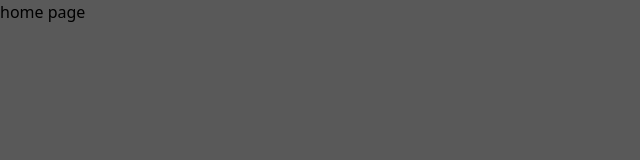
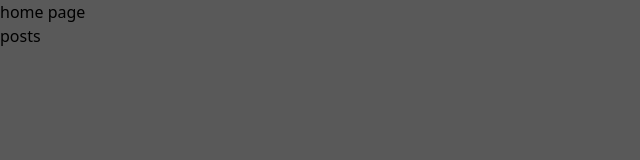
Before and after one commit to zoodfekr/learning-nextjs-pageRouter, a Next.js app: page / in a window 1280 px wide. Shown: the top 160 px of the page, without its empty margins (0-640 px from the left). Built offline with nearby package versions, Linux system fonts and the light colour scheme.

Commit message:
getStaticProps

```diff
--- a/pages/index.tsx
+++ b/pages/index.tsx
@@ -1,8 +1,10 @@
+import Link from "next/link";
 
 export default function Home() {
   return (
     <div>
-      home page
+      <p>home page</p>
+      <Link href={'/posts'}>posts</Link>
     </div>
   );
 }
--- /dev/null
+++ b/pages/posts/index.tsx
@@ -0,0 +1,39 @@
+import { GetStaticProps } from 'next'
+import Link from 'next/link'
+import React from 'react'
+
+type posts_type = {
+    userId: number
+    id: number
+    title: string
+    body: string
+}
+
+const index = (props: { posts: posts_type[] }) => {
+    const data = props.posts
+    return (
+        <div>
+            {data.map((val, index) => {
+                return (
+                    <div key={index} className='flex gap-2'>
+                        <p>ID: {val.id}</p>
+                        <p > title : {val.title}</p>
+                        <Link
+                            href={`posts/${val.id}`}
+                            className='border rounded-lg bg-green-100 p-3'
+                        >
+                            {val.id}
+                        </Link>
+                    </div>
+                )
+            })}
+        </div>
+    )
+}
+export default index
+
+export const getStaticProps = (async () => {
+    const res = await fetch('https://jsonplaceholder.typicode.com/posts')
+    const posts = await res.json()
+    return { props: { posts } }
+}) satisfies GetStaticProps<{ posts: posts_type[] }>
```
Also changed, not shown: 1 other file (tests, documents, lock files or other folders).
